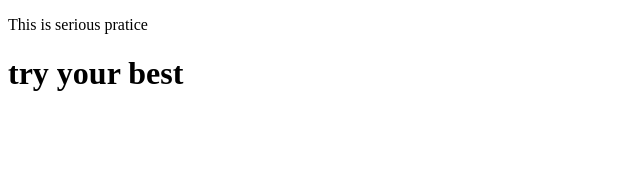
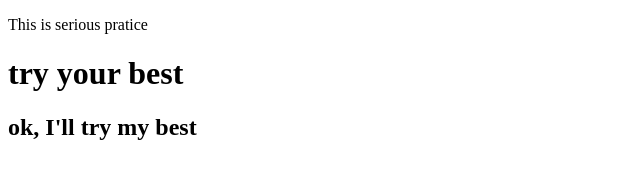
Before and after one commit to riponuap/my-first-practice, a plain HTML site: page index.html in a window 1280 px wide. Shown: the whole page, without its empty margins (0-640 px from the left). Drawn offline with Linux system fonts and the light colour scheme.

Commit message:
change h2 tag

```diff
--- a/index.html
+++ b/index.html
@@ -10,5 +10,6 @@
 <body>
     <p>This is serious pratice</p>
     <h1> try your best </h1>
+    <h2>ok, I'll try my best</h2>
 </body>
 </html>
```
